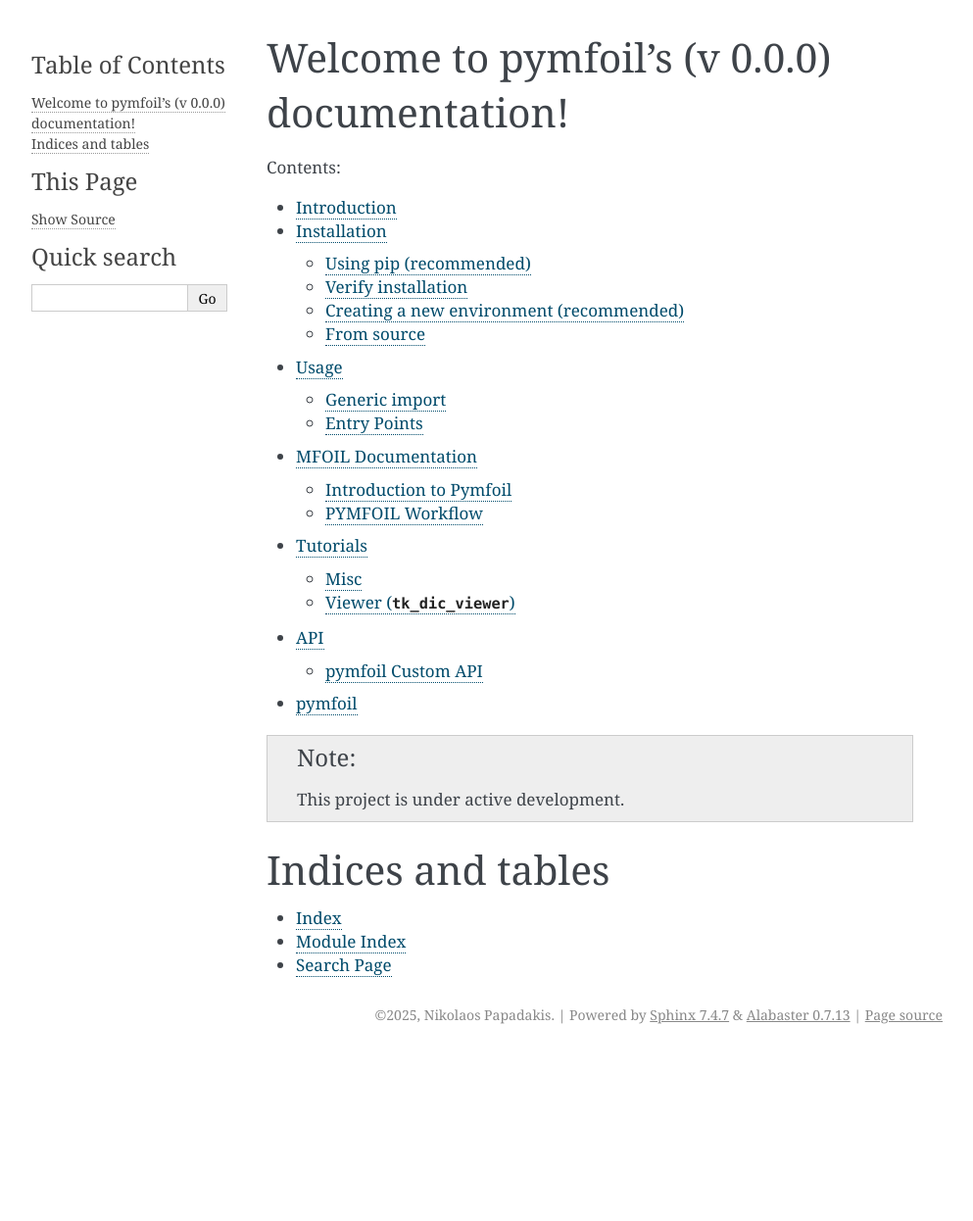
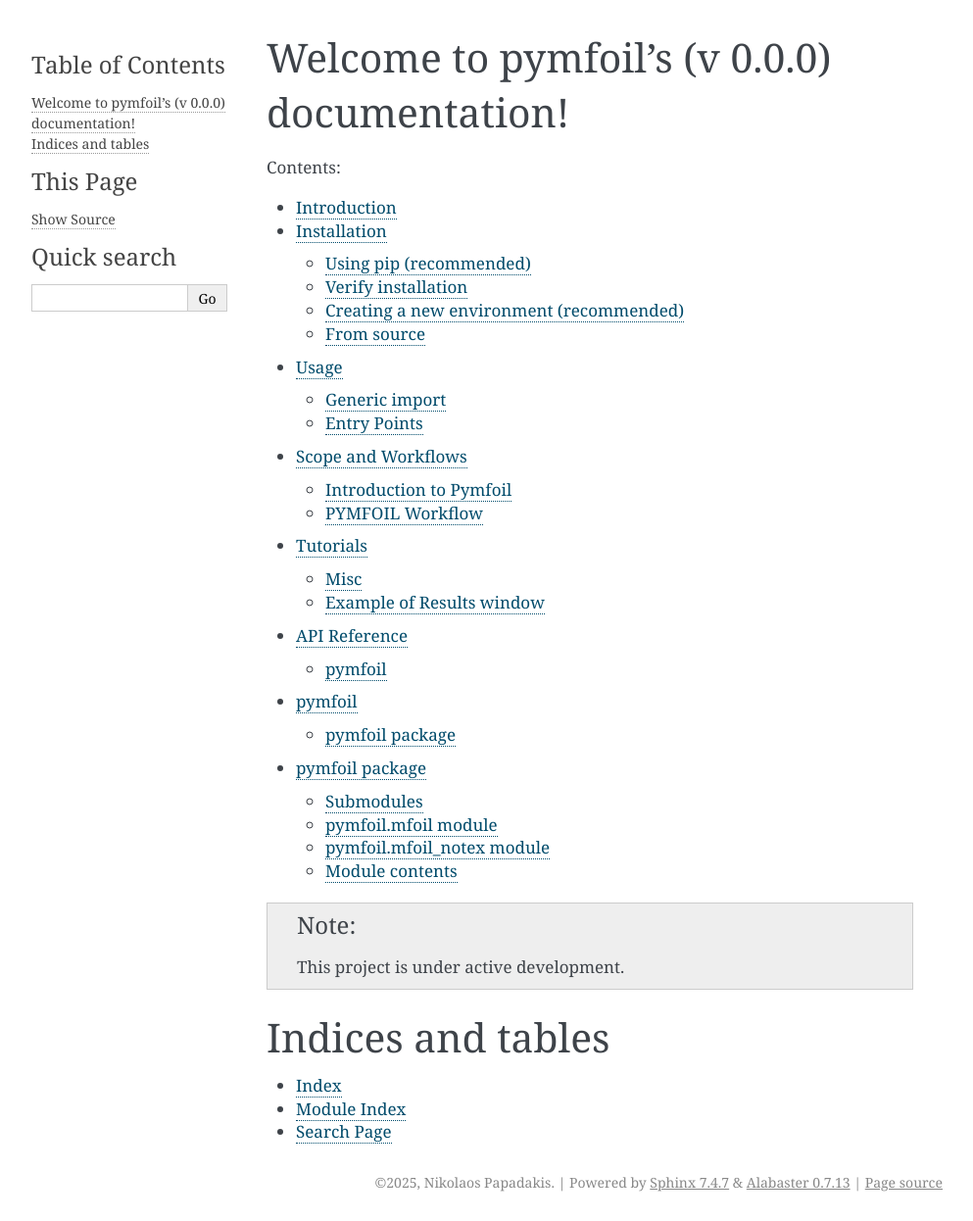
Before and after one commit to npapnet/pymfoil, a Sphinx documentation site: the page built from docs/source/index.rst, in a window 1280 px wide. Shown: the whole page at 98% size, without its empty margins (148-1141 px from the left). Built offline with Sphinx 7.4.7, drawn with Linux system fonts in a browser that asks for light colours; pages that are not in the unit, such as notebooks, are missing from menus; before the commit the page ends 1075 px from its top, so only the background shows below that.

Commit message:
Updating documentation fixing apidoc modules and (small errata) and starting gitflow.

```diff
--- /dev/null
+++ b/docs/source/_static/nonce.txt
@@ -0,0 +1 @@
+This is only to create a _static directory in source.
--- a/docs/source/api/modules.rst
+++ b/docs/source/api/modules.rst
@@ -6,4 +6,6 @@ pymfoil
 
    pymfoil
 
-Work in progress
+
+
+Work in progress.
--- /dev/null
+++ b/docs/source/api/pymfoil.rst
@@ -0,0 +1,29 @@
+pymfoil package
+===============
+
+Submodules
+----------
+
+pymfoil.mfoil module
+--------------------
+
+.. automodule:: pymfoil.mfoil
+   :members:
+   :show-inheritance:
+   :undoc-members:
+
+pymfoil.mfoil\_notex module
+---------------------------
+
+.. automodule:: pymfoil.mfoil_notex
+   :members:
+   :show-inheritance:
+   :undoc-members:
+
+Module contents
+---------------
+
+.. automodule:: pymfoil
+   :members:
+   :show-inheritance:
+   :undoc-members:
--- a/docs/source/index.rst
+++ b/docs/source/index.rst
@@ -9,10 +9,11 @@ Welcome to pymfoil's (v |version|) documentation!
    introduction
    install
    usage
-   pymfoil/index
+   scope_workflow/index
    tutorials/index
-   modules_old
+   api/index
    api/modules
+   api/pymfoil
 
 .. note::
 
--- a/docs/source/pymfoil/index.rst
+++ b/docs/source/scope_workflow/index.rst
@@ -1,4 +1,4 @@
-MFOIL Documentation
+Scope and Workflows
 ===================
 
 .. toctree::
--- a/docs/source/pymfoil/pymfoil_workflows.rst
+++ b/docs/source/scope_workflow/pymfoil_workflows.rst
@@ -53,3 +53,6 @@ Currently :
 
 Overview for GUI
 ----------------
+
+.. warning::
+    Work in progress. The GUI is under development and not yet functional.
--- a/docs/source/tutorials/index.rst
+++ b/docs/source/tutorials/index.rst
@@ -6,4 +6,4 @@ Tutorials
    :caption: Tutorials:
 
    Misc
-   Viewer
+   results_output
```
Also changed, not shown: docs/source/api/index.rst (added, +9 -0 lines), docs/source/tutorials/Viewer.rst (deleted, +0 -25 lines), docs/source/tutorials/results_output.rst (added, +27 -0 lines), docs/modules_old.rst (renamed from docs/source/modules_old.rst), docs/source/scope_workflow/intro.rst (renamed from docs/source/pymfoil/intro.rst), docs/source/tutorials/viewer_images/dic_viewer_gui.png (deleted), docs/source/tutorials/viewer_images/pymfoil_output.png (added), 1 other file.
